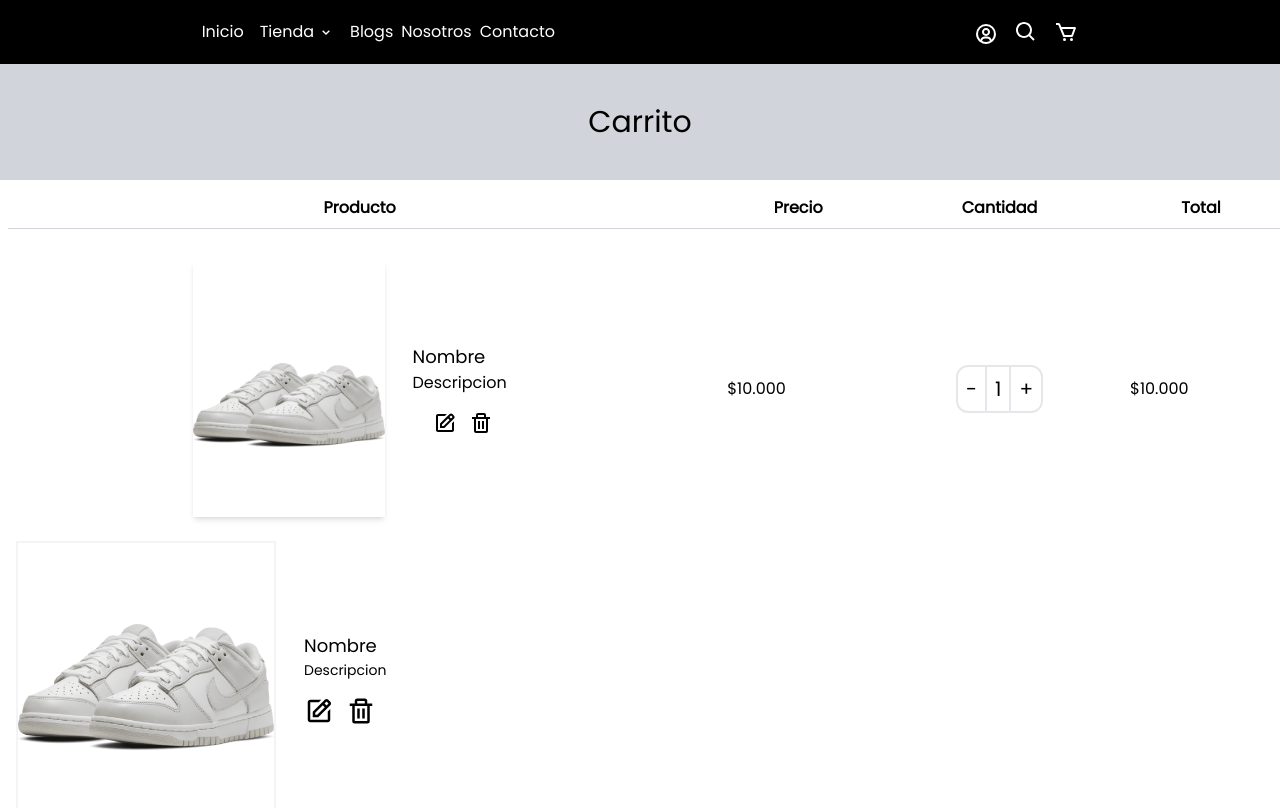
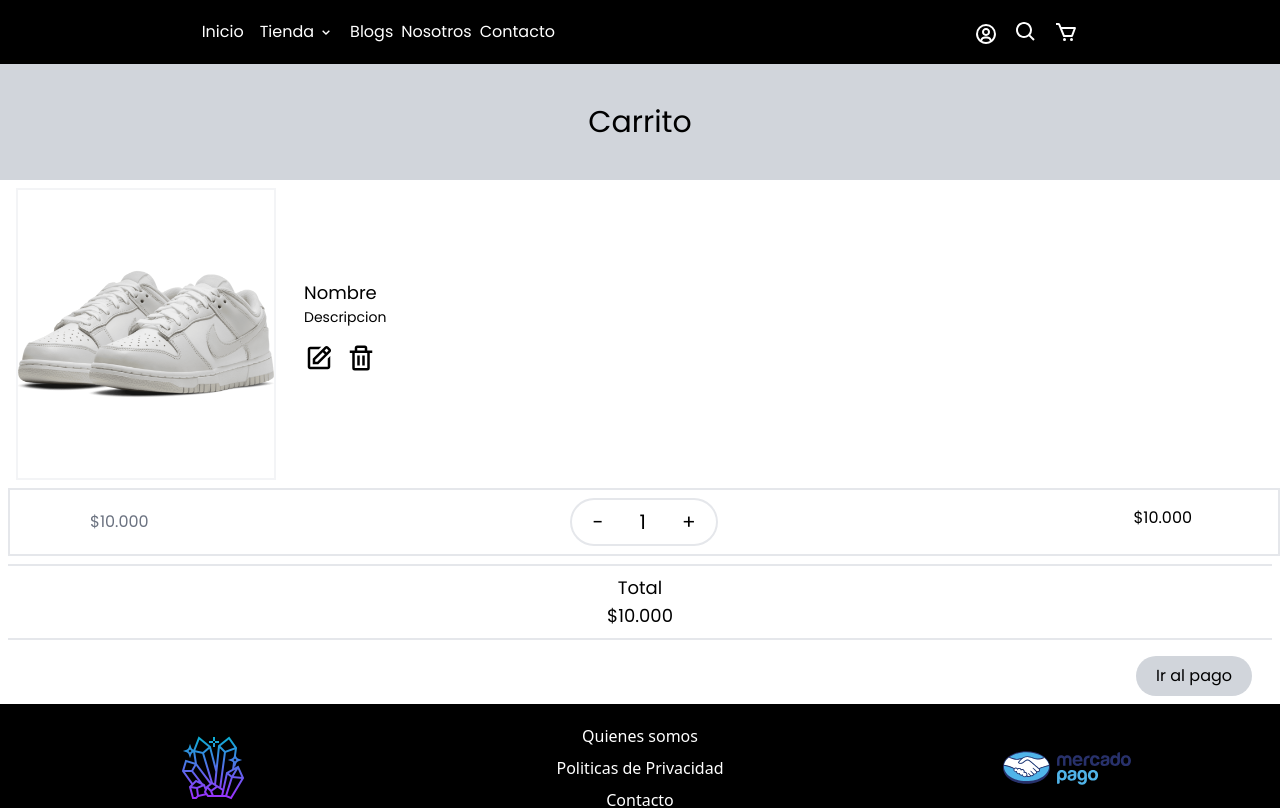
Before and after one commit to agusvd/proyectofinalpatagoniagems, a React (Vite) app in the folder frontend/: page /carrito in a window 1280 px wide. Shown: the top 808 px of the page. Built offline with nearby package versions, Linux system fonts and the light colour scheme; a web font is replaced by a local one.

Commit message:
fix carrito

```diff
--- a/frontend/src/components/Cart.jsx
+++ b/frontend/src/components/Cart.jsx
@@ -1,17 +1,54 @@
 import React from 'react'
-import { BiArrowFromLeft } from 'react-icons/bi';
+import { BiArrowFromLeft, BiTrash, BiEdit } from 'react-icons/bi';
+import ProductoEjemplo from '../assets/producto1.png'
 
 const Cart = ({ onClose }) => {
     return (
-        <div className="fixed top-0 right-0 w-3/4 md:w-1/3 h-screen bg-white shadow-md font-primary">
+        <div className="fixed top-0 right-0 w-full md:w-1/3 h-screen bg-white shadow-md font-primary">
             <header className="bg-gray-200 p-2 flex justify-between items-center">
                 <h2 className="text-black text-xl">Carrito</h2>
                 <button className="text-black hover:text-purple-500" onClick={onClose}>
-                    <BiArrowFromLeft className='h-8 w-8'/>
+                    <BiArrowFromLeft className='h-8 w-8' />
                 </button>
             </header>
             <div className="p-2 h-4/5 overflow-y-auto">
-                {/* Contenido del carrito */}
+                {/* CARD */}
+                <div className='ml-2 flex'>
+                    <div className='m-2 border-2 shadow-lg transition-shadow duration-500 hover:shadow-purple-500'>
+                        <img src={ProductoEjemplo} className='h-64 w-44 sm:h-72 sm:w-64 object-center' />
+                    </div>
+                    <div className='flex flex-col justify-center ml-5 text-black'>
+                        <h1 className='text-lg'>Nombre</h1>
+                        <h2 className='text-sm text-gray-500'>Descripcion</h2>
+                        <div className='space-x-3 text-2xl py-2 '>
+                            <button className='py-2'>
+                                <BiEdit size={30} className='hover:text-purple-500' />
+                            </button>
+                            <button className='py-2'>
+                                <BiTrash size={30} className='hover:text-purple-500' />
+                            </button>
+                        </div>
+                    </div>
+                </div>
+                <div className='ml-2 border-2 rounded-3xl py-2'>
+                    <div className='flex flex-row text-xl justify-around rounded-full text-black'>
+                        <h3 className='text-gray-500 text-sm flex items-center'>$10.000</h3>
+                        <div className='flex'>
+                            <button className='px-5 bg-white hover:bg-gray-100 rounded-l-full border-r-0 border-2'>-</button>
+                            <p className='px-4 py-2 bg-white border-t-2 border-b-2'>1</p>
+                            <button className='px-5 bg-white rounded-r-full border-l-0 hover:bg-gray-100 border-2'>+</button>
+                        </div>
+                        <h3 className='text-black text-sm flex items-center'>$10.000</h3>
+                    </div>
+                </div>
+                {/* fin card */}
+
+                {/* TOTAL */}
+                <div className=' items-center justify-center p-2 border-t-2 border-b-2 text-lg'>
+                    <h1 className='text-black'>Total</h1>
+                    <h2 className='text-black'>$10.000</h2>
+                </div>
+
             </div>
             <footer className="p-2 flex flex-col">
                 <button className="bg-gray-100 text-black py-2 px-4 rounded mb-2 hover:bg-gray-200">Ver Carrito</button>
--- a/frontend/src/components/ProductosTotal.jsx
+++ b/frontend/src/components/ProductosTotal.jsx
@@ -37,7 +37,7 @@ const ProductosTotal = () => {
                     productos.map((producto) => (
                         <div
                             key={producto.id}
-                            className="h-98 w-64 ml-16 mr-16 sm:ml-8 sm:mr-8 md:mr-4 md:ml-4 my-5 md:m-4 bg-white shadow-sm hover:shadow-xl rounded-md p-2 hover:scale-105 transition-all duration-300 ease-out relative"
+                            className="h-98 w-64 ml-16 mr-16 sm:ml-8 sm:mr-8 md:mr-4 md:ml-4 my-5 md:m-4 bg-white hover:shadow-lg rounded-md p-2 hover:scale-105  ease-out relative shadow-lg transition-shadow duration-500 hover:shadow-purple-500"
                         >
                             <div className="flex flex-wrap items-center justify-center">
                                 <img src={ProductoTest} className="h-full w-full object-cover" alt="Producto" />
--- a/frontend/src/pages/CartPage.jsx
+++ b/frontend/src/pages/CartPage.jsx
@@ -12,8 +12,8 @@ const CartPage = () => {
             <div className='bg-gray-300 p-10 text-center text-3xl'>
                 Carrito
             </div>
-            <div>
-                <div className={mobileCart ? 'sm:hidden ' : 'block'}>
+            <div className='flex justify-center'>
+                <div className={mobileCart ? 'sm:hidden' : 'block'}>
                     <div>
                         {/* card mobile */}
                         <div className='flex'>
@@ -42,88 +42,17 @@ const CartPage = () => {
                                 </div>
                             </div>
                         </div>
-                        <div className='flex'>
-                            <div className='m-2 border-2 border-gray-100/50'>
-                                <img src={ProductoEjemplo} className=' h-64 w-44 object-center' />
-                            </div>
-                            <div className='px-2 py-1 text-center justify-start flex flex-col'>
-                                <div className='flex flex-col items-start p-2'>
-                                    <h1 className='text-md font-extrabold'>Nombre</h1>
-                                </div>
-                                <div className='flex gap-3 text-2xl items-start py-2 ml-2'>
-                                    <button className='py-2'>
-                                        <BiEdit size={30} className='hover:text-purple-500' />
-                                    </button>
-                                    <button className='py-2'>
-                                        <BiTrash size={30} className='hover:text-purple-500' />
-                                    </button>
-                                </div>
-                                <div className='flex flex-col items-start p-2 py-3'>
-                                    <h2 className='text-sm text-gray-600'>$10.000</h2>
-                                </div>
-                                <div className='flex text-xl justify-center rounded-full'>
-                                    <button className='px-5 bg-white hover:bg-gray-100 rounded-l-full border-r-0 border-2'>-</button>
-                                    <p className='px-4 py-2 bg-white border-t-2 border-b-2'>1</p>
-                                    <button className='px-5 bg-white rounded-r-full border-l-0 hover:bg-gray-100 border-2'>+</button>
-                                </div>
-                            </div>
-                        </div>
+                        {/*Fin de la primera card */}
                         <div className='flex flex-col items-center justify-center p-2 border-t-2 border-b-2 text-lg'>
                             <h1>Total</h1>
-                            <h2>$20.000</h2>
+                            <h2>$10.000</h2>
                         </div>
                     </div>
                 </div>
-                <table className={mobileCart ? 'hidden sm:table min-w-full m-2' : 'table min-w-full m-2'}>
-                    <thead className='border-b border-gray-300'>
-                        <tr className="text-md">
-                            <th className="py-2 px-4">Producto</th>
-                            <th className="py-2 px-4">Precio</th>
-                            <th className="py-2 px-4">Cantidad</th>
-                            <th className="py-2 px-4">Total</th>
-                        </tr>
-                    </thead>
-                    <tbody>
-                        <br />
-                        <tr className=' pb-2'>
-                            <td className="py-2 px-4">
-                                <div className='flex flex-col sm:flex-row gap-2 sm:justify-center '>
-                                    <div className='shadow-md h-64 w-48'>
-                                        <img src={ProductoEjemplo} className='h-72 w-64 object-contain' alt='Producto' />
-                                    </div>
-                                    <div className='flex flex-col justify-center'>
-                                        <div className='flex flex-col px-5 py-2 justify-center items-starr'>
-                                            <h1 className='text-lg'>Nombre</h1>
-                                            <h2 className='text-md text-left'>Descripcion</h2>
-                                        </div>
-                                        <div className='flex gap-3 text-2xl ml-10 my-2'>
-                                            <button>
-                                                <BiEdit className='hover:text-purple-500' />
-                                            </button>
-                                            <button>
-                                                <BiTrash className='hover:text-purple-500' />
-                                            </button>
-                                        </div>
-                                    </div>
-                                </div>
-                            </td>
-                            <td className="py-2 px-4">$10.000</td>
-                            <td className="py-2 px-4">
-                                <div className='flex text-xl justify-center rounded-xl'>
-                                    <button className='p-2 bg-white hover:bg-gray-100 rounded-l-xl border-2'>-</button>
-                                    <p className='p-2 bg-white border-t-2 border-b-2'>1</p>
-                                    <button className='p-2 bg-white rounded-r-xl hover:bg-gray-100 border-2'>+</button>
-                                </div>
-                            </td>
-                            <td className="py-2 px-4">
-                                $10.000
-                            </td>
-                        </tr>
-                    </tbody>
-                </table>
             </div>
+            {/* CARD NORMAL */}
             <div>
-                <div className=''>
+                <div className={mobileCart ? 'hidden sm:block' : 'hidden'}>
                     <div className='ml-2 flex'>
                         <div className='m-2 border-2 border-gray-100'>
                             <img src={ProductoEjemplo} className='h-64 w-44 sm:h-72 sm:w-64 object-center' />
@@ -154,8 +83,14 @@ const CartPage = () => {
                             <h3 className='text-black'>$10.000</h3>
                         </div>
                     </div>
+                    <div className='flex flex-col items-center justify-center p-2 border-t-2 border-b-2 text-lg m-2'>
+                            <h1>Total</h1>
+                            <h2>$10.000</h2>
+                        </div>
                 </div>
             </div>
+            {/* FIN card normal */}
+            {/* Bton de pagar */}
             <div className='justify-center flex flex-col p-2 sm:flex sm:flex-row sm:justify-end'>
                 <button className='p-2 text-center bg-gray-300 rounded-full px-5 mx-5 hover:bg-purple-500 hover:text-white'>
                     Ir al pago
```
